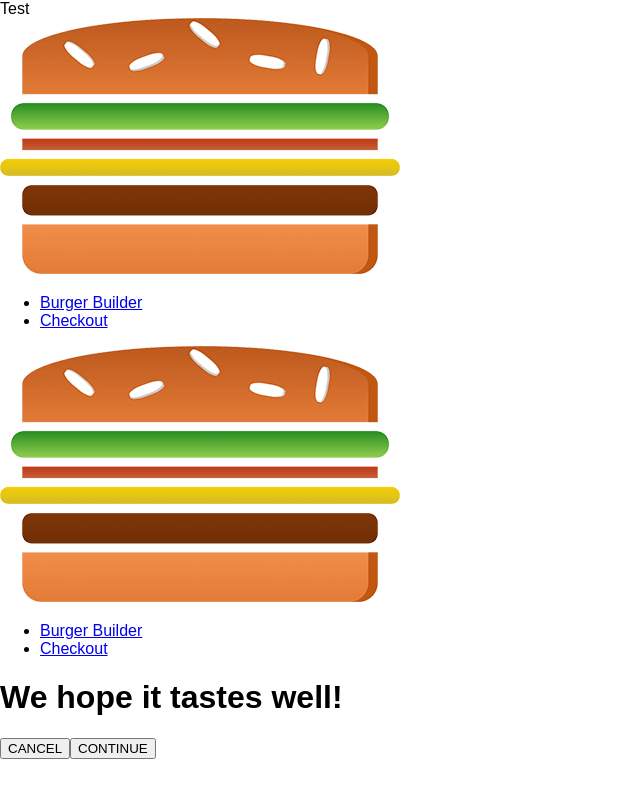
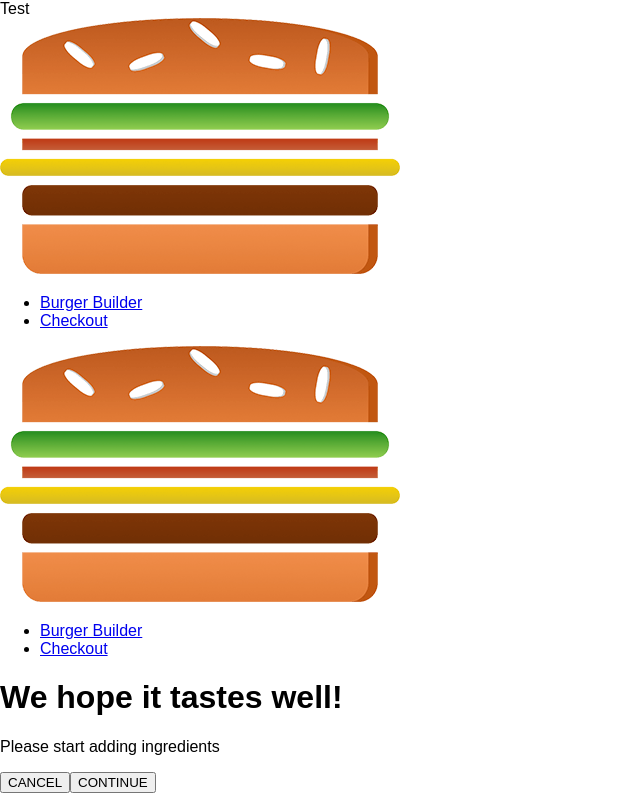
Before and after one commit to fixman93/Real_App, a React (Create React App) app: page /checkout in a window 1280 px wide. Shown: the whole page, without its empty margins (0-640 px from the left). Built offline with nearby package versions, Linux system fonts and the light colour scheme.

Commit message:
checkout ingrediants added

```diff
--- a/src/containers/BurgerBuilder/BurgerBilder.js
+++ b/src/containers/BurgerBuilder/BurgerBilder.js
@@ -115,7 +115,15 @@
         //   .catch(error =>
         //     this.setState( {loading: true, purchasing: false } )
         //   )
-        this.props.history.push('/checkout')
+        const queryParms = []
+        for (let i in this.state.ingredients) {
+            queryParms.push(encodeURIComponent(i) + '=' + encodeURIComponent(this.state.ingredients[i]))
+        }
+        const queryString = queryParms.join('&')
+        this.props.history.push({
+            pathname: '/checkout',
+            search: '?' + queryString
+        })
     }
 
     render() {
--- a/src/containers/Checkout/Checkout.js
+++ b/src/containers/Checkout/Checkout.js
@@ -11,6 +11,15 @@
             cheese: 1,
             bacon: 1
         }
+    }
+
+    componentDidMount() {
+        const query = new URLSearchParams(this.props.location.search)
+        const ingredients = {}
+        for (let param of query.entries()) {
+            ingredients[param[0]] = +param[1]
+        }
+        this.setState({ingredients: ingredients})
     }
 
     checkoutCancelledHandler = () => {
```
